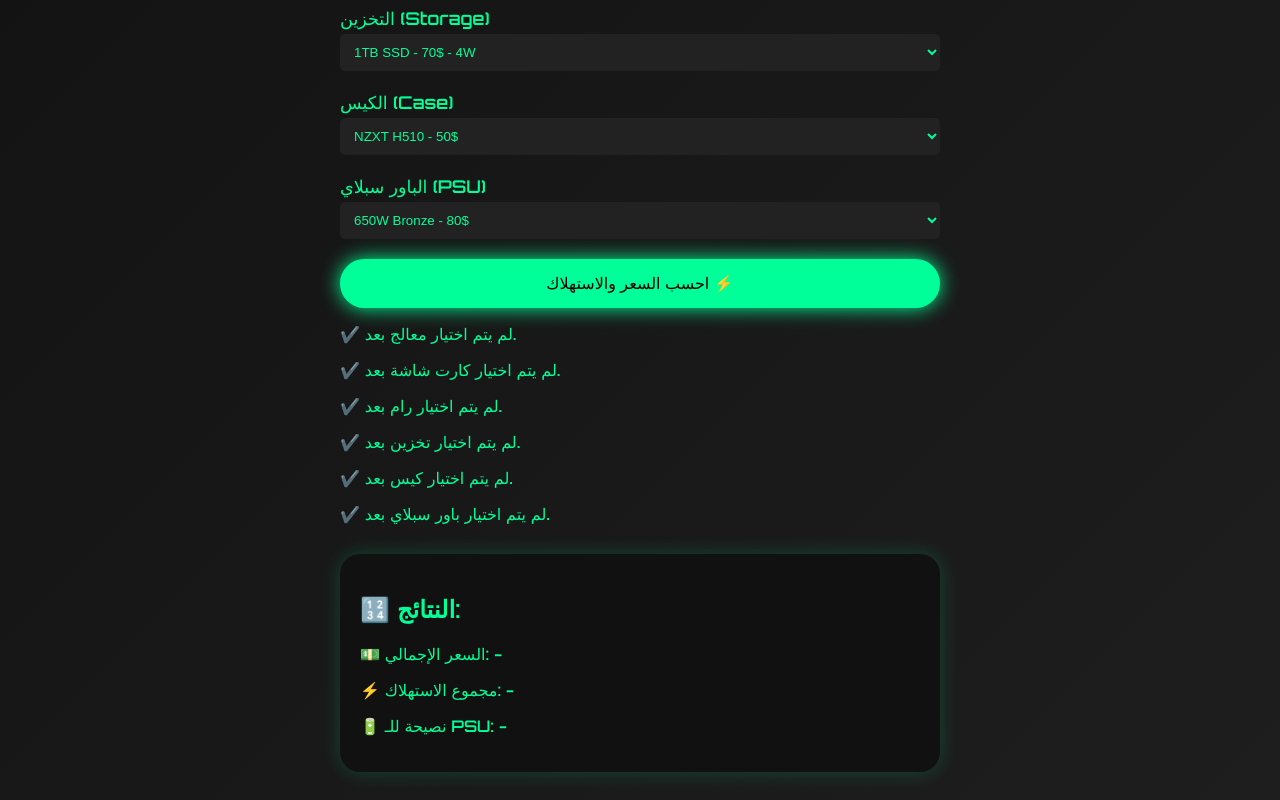
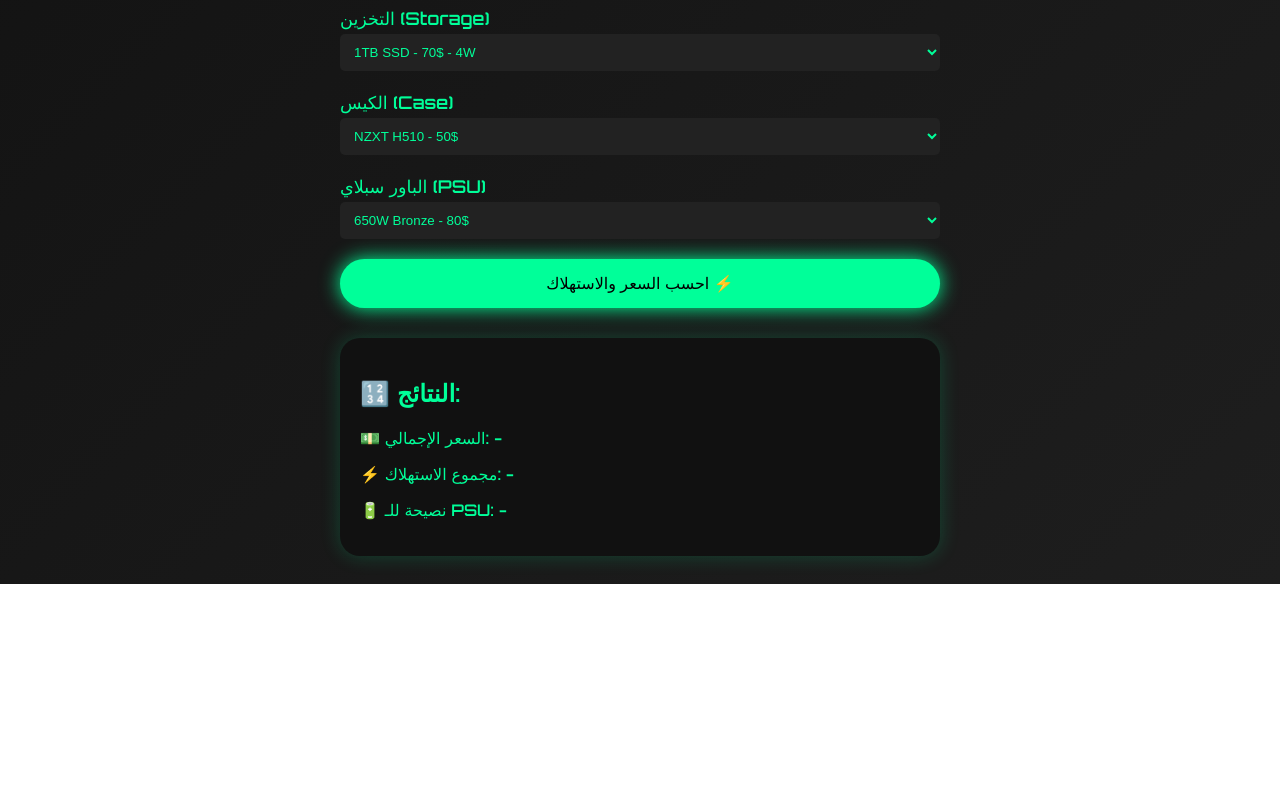
Before and after one commit to ElyasAichoun/infini-pc, a plain HTML site: page builder.html in a window 1280 px wide. Shown: the part 866-1666 px from the top of the page. After the commit the page ends 1450 px from the top, so only its background shows below. Drawn offline with Linux system fonts and the light colour scheme.

Commit message:
Update builder.html

```diff
--- a/builder.html
+++ b/builder.html
@@ -72,12 +72,6 @@
             </div>
 
             <button type="button" class="btn" onclick="calculate()">احسب السعر والاستهلاك ⚡</button>
-            <p id="cpu-result">✔️ لم يتم اختيار معالج بعد.</p>
-<p id="gpu-result">✔️ لم يتم اختيار كارت شاشة بعد.</p>
-<p id="ram-result">✔️ لم يتم اختيار رام بعد.</p>
-<p id="storage-result">✔️ لم يتم اختيار تخزين بعد.</p>
-<p id="case-result">✔️ لم يتم اختيار كيس بعد.</p>
-<p id="psu-result">✔️ لم يتم اختيار باور سبلاي بعد.</p>
 
         </form>
 
```
